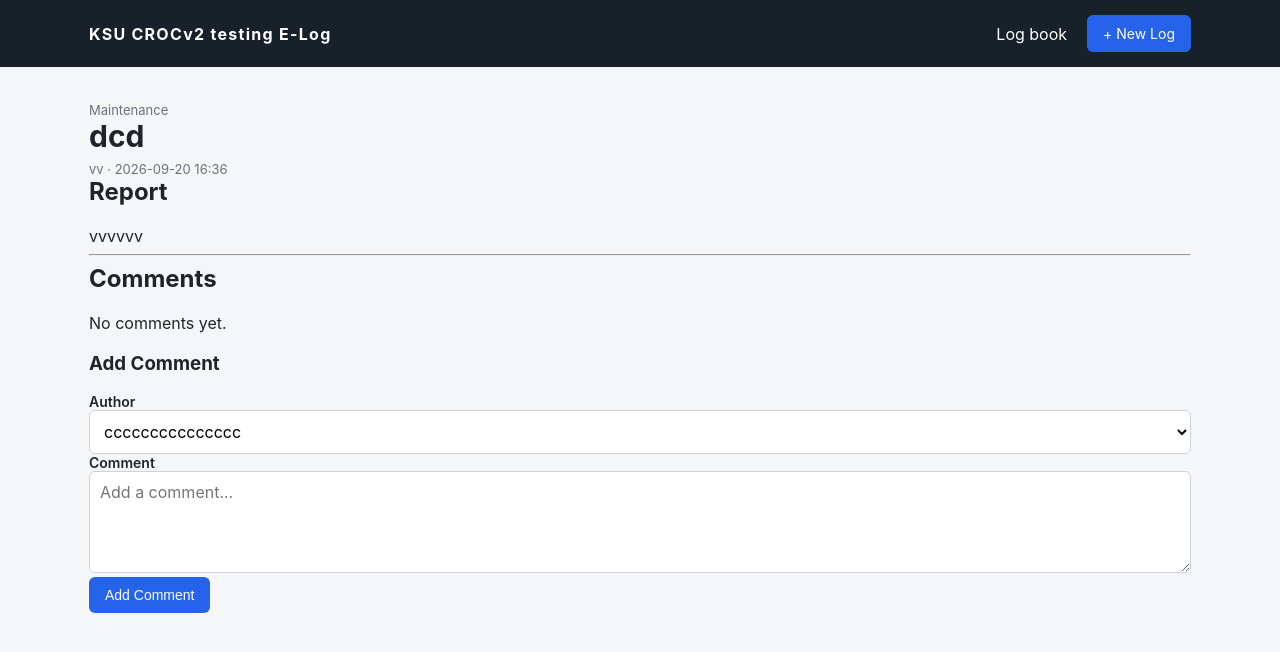
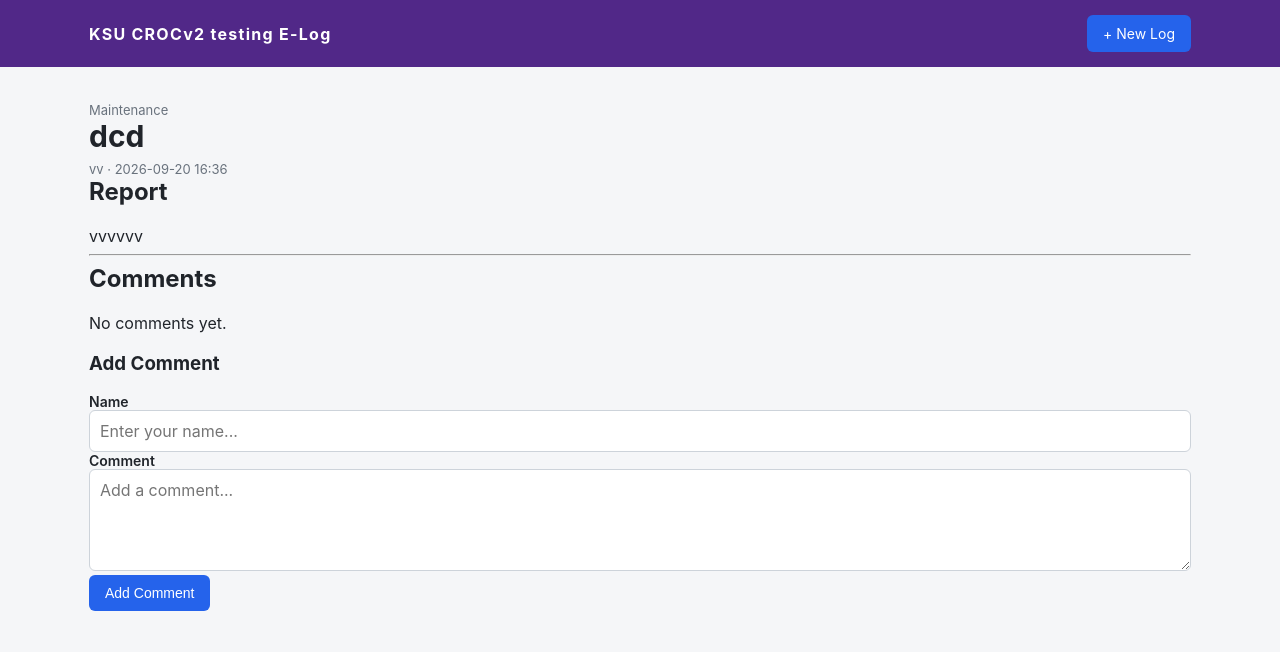
Before and after one commit to greddy36/lab_elog, a Flask app: page /log/4 in a window 1280 px wide. Shown: the top 652 px of the page. Run offline with Flask 3, Linux system fonts and the light colour scheme.

Commit message:
KSU color, and new author possible in comments

```diff
--- a/app.py
+++ b/app.py
@@ -274,22 +274,27 @@ def edit_log(log_id):
 '''
 @app.route("/log/<int:log_id>/comment", methods=["POST"])
 def add_comment(log_id):
-
     log = db.get_or_404(LogEntry, log_id)
 
     text = request.form.get("text", "").strip()
-    author_id = request.form.get("author_id", type=int)
+    author_name = request.form.get("author_name", "").strip()
 
-    if not text:
+    if not author_name or not text:
         return redirect(url_for("view_log", log_id=log_id))
 
-    if not author_id:
-        return redirect(url_for("view_log", log_id=log_id))
+    # Find existing author
+    author = Author.query.filter_by(name=author_name).first()
+
+    # Create author if they don't exist
+    if author is None:
+        author = Author(name=author_name)
+        db.session.add(author)
+        db.session.flush()
 
     comment = Comment(
-        text=text,
-        author_id=author_id,
-        log_entry_id=log.id
+        log_entry_id=log.id,
+        author_id=author.id,
+        text=text
     )
 
     db.session.add(comment)
--- a/static/style.css
+++ b/static/style.css
@@ -10,7 +10,7 @@ body {
 }
 
 header {
-    background: #18202a;
+    background: #512888;
     color: white;
 }
 
--- a/templates/base.html
+++ b/templates/base.html
@@ -12,7 +12,6 @@
     <div class="header-inner">
         <a class="logo" href="{{ url_for('index') }}">KSU CROCv2 testing E-Log</a>
         <nav>
-            <a href="{{ url_for('index') }}">Log book</a>
             <a class="button" href="{{ url_for('new_log') }}">+ New Log</a>
         </nav>
     </div>
--- a/templates/index.html
+++ b/templates/index.html
@@ -4,7 +4,6 @@
 
 <div class="page-header">
 	<div>
-		<h1>Log book</h1>
 		<p>Search and browse the log history.</p>
 	</div>
 </div>
@@ -69,10 +68,13 @@
 		<a class="log-card" href="{{ url_for('view_log', log_id=entry.id) }}">
 			<div class="log-card-top">
 				<span class="type">{{ entry.log_type }}</span>
-				<span class="status status-{{ entry.status|lower }}">{{ entry.status }}</span>
 			</div>
 
 			<h2>{{ entry.title }}</h2>
+			<div>
+				{{ entry.result[:150] }}{% if entry.result|length > 150 %}...{% endif %}
+			</div> <!--truncated result-->
+			<!--<div>{{ entry.result}}</div> full result-->
 
 			<div class="metadata">
 				{{ entry.author.name }}
--- a/templates/view_log.html
+++ b/templates/view_log.html
@@ -56,18 +56,19 @@
 <form method="POST"
       action="{{ url_for('add_comment', log_id=log.id) }}">
 
-    <div>
-        <label for="author_id">Author</label>
+		<div>
+			<label for="author_name">Name</label>
 
-        <select name="author_id" id="author_id" required>
+		<input
+			type="text"
+			name="author_name"
+			id="author_name"
+			required
+			placeholder="Enter your name..."
+		>
 
-            {% for author in authors %}
-                <option value="{{ author.id }}">
-                    {{ author.name }}
-                </option>
-            {% endfor %}
-        </select>
-    </div>
+		</div>
+
 
     <div>
         <label for="text">Comment</label>
```
Also changed, not shown: instance/lab_elog.db.
